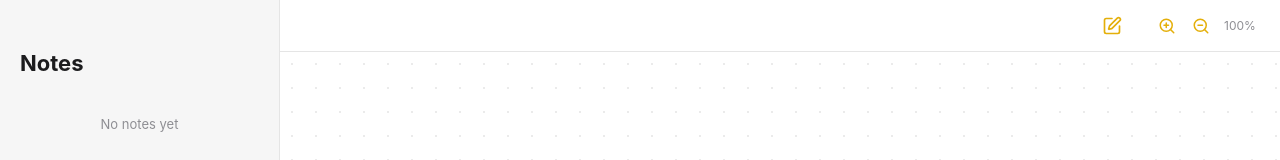
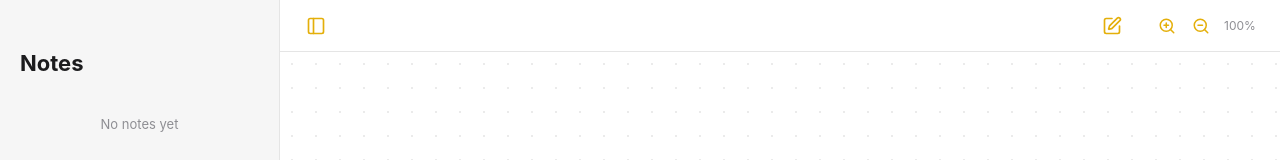
Before and after one commit to kevinli5371/todo-list, a React (Vite) app: page / in a window 1280 px wide. Shown: the top 160 px of the page. Built offline with nearby package versions, Linux system fonts and the light colour scheme.

Commit message:
added hide sidebar button

```diff
--- a/src/App.jsx
+++ b/src/App.jsx
@@ -1,9 +1,9 @@
 import React, { useState, useEffect, useRef } from 'react';
-import { LayoutGrid, List, Check, Trash2, Plus, ZoomIn, ZoomOut, GripVertical, Search, Edit } from 'lucide-react';
+import { LayoutGrid, List, Check, Trash2, Plus, ZoomIn, ZoomOut, GripVertical, Search, Edit, PanelLeft } from 'lucide-react';
 import { motion, AnimatePresence } from 'framer-motion';
 
 const SidebarItem = ({ todo, active, onClick, onDelete }) => {
-  const title = todo.text.split('\n')[0] || 'New Note';
+  const title = todo.text.split('\n')[0] || 'New Item';
   const rest = todo.text.split('\n').slice(1).join(' ') || 'No additional text';
   const date = new Date(todo.timestamp).toLocaleDateString([], { month: 'short', day: 'numeric' });
 
@@ -93,7 +93,7 @@ const TodoItem = ({ todo, isFocused, onUpdate, onToggle, onDelete, onFocus }) =>
             value={todo.text}
             onChange={(e) => onUpdate(todo.id, e.target.value)}
             onMouseDown={(e) => e.stopPropagation()}
-            placeholder="New Note"
+            placeholder="New Item"
             rows={1}
             style={{ resize: 'none', overflow: 'hidden' }}
             onInput={(e) => {
@@ -124,6 +124,7 @@ const App = () => {
 
   const [camera, setCamera] = useState({ x: 0, y: 0, zoom: 1 });
   const [focusedId, setFocusedId] = useState(null);
+  const [showSidebar, setShowSidebar] = useState(true);
   const canvasRef = useRef(null);
 
   // Panning state
@@ -136,11 +137,11 @@ const App = () => {
   }, [todos]);
 
   const createNote = (x, y) => {
-    const id = Date.now();
+    const sidebarWidth = showSidebar ? 280 : 0;
     const newTodo = {
       id,
       text: '',
-      x: x ?? (camera.x + (window.innerWidth / 2 - 140) / camera.zoom - 120),
+      x: x ?? (camera.x + ((window.innerWidth - sidebarWidth) / 2) / camera.zoom - 120),
       y: y ?? (camera.y + (window.innerHeight / 2) / camera.zoom - 20),
       completed: false,
       timestamp: new Date().toISOString()
@@ -157,7 +158,7 @@ const App = () => {
       const factor = Math.pow(1.1, delta / 100);
       const newZoom = Math.min(Math.max(camera.zoom * factor, 0.1), 5);
 
-      const mouseX = e.clientX - 280; // Offset for sidebar
+      const mouseX = e.clientX - (showSidebar ? 280 : 0); // Offset for sidebar
       const mouseY = e.clientY - 52; // Offset for toolbar
 
       setCamera(prev => ({
@@ -228,7 +229,7 @@ const App = () => {
   };
 
   return (
-    <div className="app-container">
+    <div className={`app-container ${showSidebar ? '' : 'sidebar-hidden'}`}>
       <aside className="sidebar">
         <div className="sidebar-header">Notes</div>
         <div className="sidebar-list">
@@ -251,7 +252,15 @@ const App = () => {
 
       <main className="main-area">
         <header className="toolbar">
-          <button className="toolbar-btn" onClick={() => createNote()} title="New Note">
+          <button
+            className={`toolbar-btn ${!showSidebar ? 'active' : ''}`}
+            onClick={() => setShowSidebar(!showSidebar)}
+            title={showSidebar ? "Hide Sidebar" : "Show Sidebar"}
+            style={{ marginRight: 'auto' }}
+          >
+            <PanelLeft size={20} />
+          </button>
+          <button className="toolbar-btn" onClick={() => createNote()} title="New Item">
             <Edit size={20} />
           </button>
           <div style={{ display: 'flex', alignItems: 'center', gap: 4, marginLeft: 8 }}>
--- a/src/index.css
+++ b/src/index.css
@@ -50,6 +50,14 @@ body {
   flex-direction: column;
   height: 100%;
   z-index: 10;
+  transition: width 0.3s cubic-bezier(0.4, 0, 0.2, 1), transform 0.3s cubic-bezier(0.4, 0, 0.2, 1);
+  overflow: hidden;
+  flex-shrink: 0;
+}
+
+.sidebar-hidden .sidebar {
+  width: 0;
+  border-right-color: transparent;
 }
 
 .sidebar-header {
@@ -166,6 +174,11 @@ body {
   background-color: rgba(0, 0, 0, 0.05);
 }
 
+.toolbar-btn.active {
+  color: var(--text-primary);
+  background-color: rgba(0, 0, 0, 0.05);
+}
+
 .canvas-container {
   flex: 1;
   position: relative;
```
